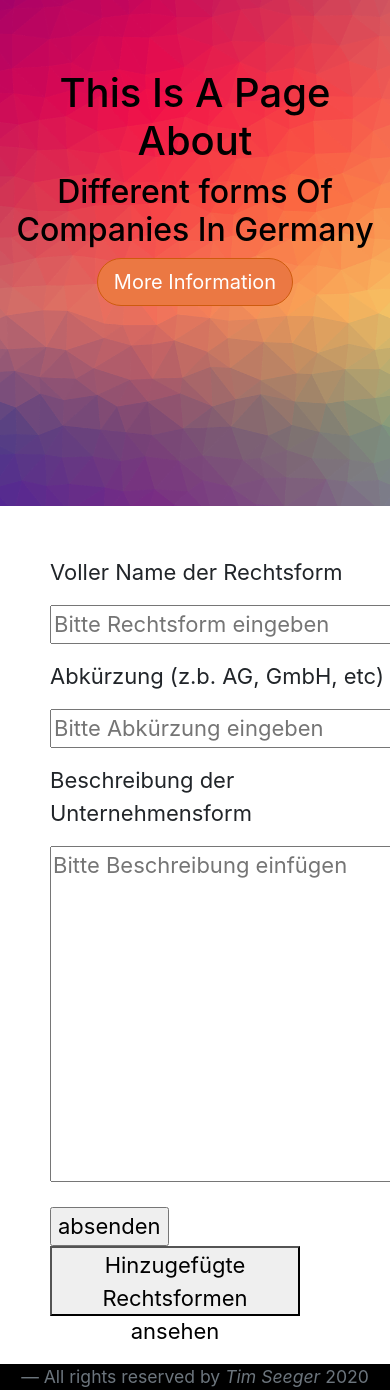
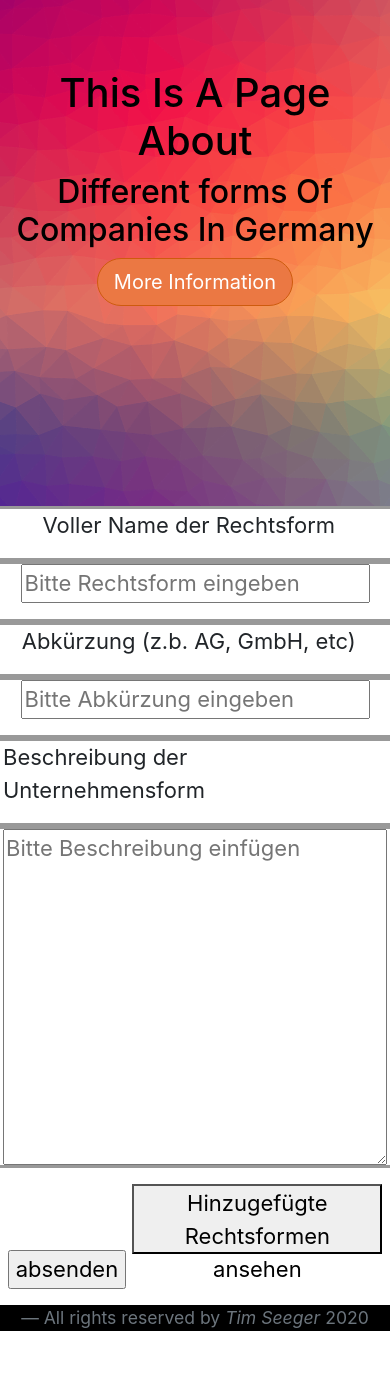
Before and after one commit to TimSgr/Projekt_Bootstrap_CSS, a PHP site: page /add.php in a window 390 px wide; the page is wider, and only the part inside the window is pictured. Shown: the part 34-1424 px from the top of that part. After the commit the page ends 1365 px from the top of that part, so only its background shows below. Run offline with PHP 8.4, Linux system fonts and the light colour scheme.

Commit message:
optimiert

```diff
--- a/add.php
+++ b/add.php
@@ -1,8 +1,3 @@
-<!DOCTYPE html>
-<html>
-<head>
-<meta charset="utf-8">
-
 <?php
 include "db.php";
 
@@ -18,30 +13,46 @@ if(isset($_POST['submit'])) {
 }
 ?>
 
-</head>
-<body>
-
 <?php
 include "header.php";
 ?>
 <form action="add.php" method="post">
-<div class="daten">
-    <p> Voller Name der Rechtsform </p>
+<div class='row d-flex '>
+    <div class="d-flex justify-content-center col-md-4 ausrichtung">
+        <p> Voller Name der Rechtsform &nbsp; </p>
+    </div>
+    <div class="d-flex justify-content-center col-md-8 ausrichtung ordnung">
         <p>
             <input type="text" maxlength="30" placeholder="Bitte Rechtsform eingeben" id="name" name="name">
         </p>
-    <p> Abkürzung (z.b. AG, GmbH, etc) </p>
+    </div>
+</div>
+<div class='row d-flex'>
+    <div class="d-flex justify-content-center col-md-4 ausrichtung">
+        <p> Abkürzung (z.b. AG, GmbH, etc) &nbsp;</p>
+    </div>
+    <div class="d-flex justify-content-center col-md-8 ausrichtung ordnung">
         <p>
             <input type="text" maxlength="7" placeholder="Bitte Abkürzung eingeben" id="short_form" name="short_form">
         </p>
-    <p> Beschreibung der Unternehmensform </p>
+    </div>
+</div>
+<div class='row d-flex'>
+    <div class="d-flex justify-content-center col-md-4 ausrichtung">
+        <p> Beschreibung der Unternehmensform &nbsp; </p>
+    </div>
+    <div class="d-flex justify-content-center col-md-8 ausrichtung ordnung">
+            <textarea id="description" name="description" placeholder="Bitte Beschreibung einfügen" cols="40" rows="10"></textarea>
+    </div>
+</div>
 <p>
-        <textarea id="description" name="description" placeholder="Bitte Beschreibung einfügen" cols="40" rows="10"></textarea>
+    <div class="d-flex justify-content-center">
         <p>
         <input type="submit" value="absenden" name="submit">
         <a href="manage.php">
             <button type="button" id="button01"> Hinzugefügte Rechtsformen ansehen</button>
         </a>
+    </div>
 </div>
 </form>
 
--- a/db.php
+++ b/db.php
@@ -27,7 +27,7 @@ function create_table_if_not_exists(mysqli $con) {
             id INT(6) UNSIGNED AUTO_INCREMENT PRIMARY KEY,
             name VARCHAR(30) NOT NULL,
             short_form VARCHAR(30) NOT NULL,
-            description VARCHAR(100) NOT NULL)";
+            description VARCHAR(300) NOT NULL)";
     mysqli_query($con, $sql);
 }
 
@@ -41,10 +41,20 @@ function get_all(mysqli $con) {
     return $res;
 }
 
-function get_single(mysqli $con) {
+function get_single1(mysqli $con) {
     $sql = "SELECT * FROM Unternehmensform WHERE id = "
-    .$_POST["auswahl"];
+    .$_POST["idnr"];
     var_dump($sql);
+    $res = mysqli_query($con, $sql);
+    $dsatz = mysqli_fetch_assoc($res);
+    return $dsatz;
+    // $res = mysqli_query($con, $sql);
+    // $dsatz = mysqli_fetch_assoc($res);
+}
+
+function get_single2(mysqli $con) {
+    $sql = "SELECT * FROM Unternehmensform WHERE id = "
+    .$_GET["idnr"];
     $res = mysqli_query($con, $sql);
     $dsatz = mysqli_fetch_assoc($res);
     return $dsatz;
@@ -54,7 +64,7 @@ function get_single(mysqli $con) {
 
 function delete(mysqli $con) {
     $sql = "DELETE FROM Unternehmensform WHERE id = "
-    ."'".$_POST["auswahl"]."'";
+    ."'".$_POST["idnr"]."'";
     var_dump($sql);
     mysqli_query($con,$sql);
 
--- a/main.css
+++ b/main.css
@@ -171,6 +171,7 @@ cursor: pointer;
 .daten {
   padding-left: 50px !important;
   padding-top: 50px !important;
+
 }
 #button01{
   height: 70px;
@@ -179,3 +180,11 @@ cursor: pointer;
 .abstand {
   padding-bottom: 110px !important;
 }
+.ausrichtung {
+  border: 3px solid rgba(0,0,0,0.4) !important;
+}
+.ordnung {
+  float: left;
+  justify-content: left;
+  align-items: left;
+}
--- a/overview.php
+++ b/overview.php
@@ -10,12 +10,13 @@ include "header.php";
     $res = get_all($con);
     while ($dsatz=mysqli_fetch_assoc($res))
     {
+        $idnr = $dsatz['id'];
 
 ?>
 
 <div class='row d-flex unternehmensform'>
     <div class='d-flex justify-content-center align-items-center circle order-0 col-md-4'>
-    <a href="singleview.php"><div class="dot"> <?php echo $dsatz["short_form"]?></div></a>
+    <a href="singleview.php?idnr=<?php echo $idnr;?>"><div class="dot"> <?php echo $dsatz["short_form"]?></div></a>
     </div>
     <div class="description order-1 col-8 text01">
         <p class='font-weight-bold'> <?php echo $dsatz["name"]?> </p>
```
Also changed, not shown: manage.php (+7 -14 lines), singleview.php (+20 -5 lines). Lines whose indentation alone changed are shown as unchanged.
